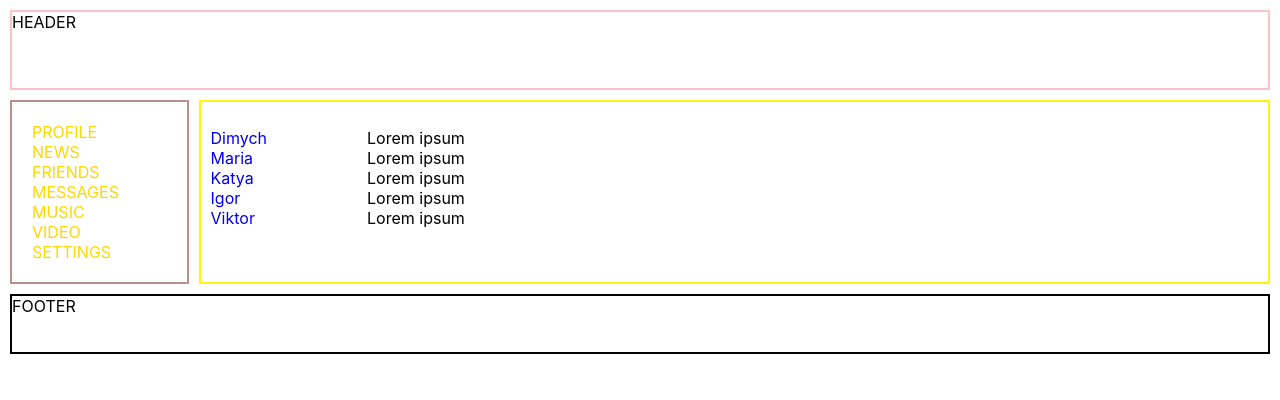
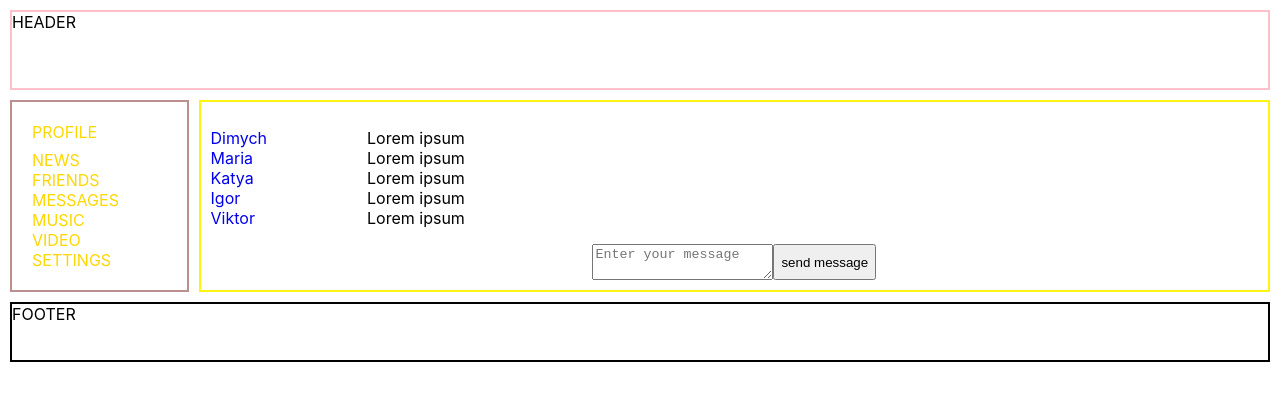
Before and after one commit to hrsk/samurai-way, a React (Create React App) app: page /messages in a window 1280 px wide. Shown: the top 400 px of the page. Built offline with nearby package versions, Linux system fonts and the light colour scheme.

Commit message:
send message, flux-cycle, props

```diff
--- a/src/App.tsx
+++ b/src/App.tsx
@@ -10,6 +10,9 @@ type PropsType = {
   addPost: () => void
   changePostText: (value: string) => void
   newPostText: string
+  sendMessage: () => void
+  changeMessageText: (value: string) => void
+  newMessageText: string
   // arrayNavbarItems: NavbarItemType[]
   // arrayDialogs: DialogType[]
   // arrayMessages: MessageType[]
@@ -25,7 +28,10 @@ export const App = (props: PropsType) => {
         messagesPage={props.state.messagesPage}
         changePostText={props.changePostText}
         addPost={props.addPost}
-        newPostText={props.newPostText} />
+        newPostText={props.newPostText}
+        changeMessageText={props.changeMessageText}
+        sendMessage={props.sendMessage}
+        newMessageText={props.newMessageText} />
       <Footer />
     </div>
   );
--- a/src/components/content/Content.tsx
+++ b/src/components/content/Content.tsx
@@ -10,6 +10,9 @@ type PropsType = {
     addPost: () => void
     changePostText: (value: string) => void
     newPostText: string
+    sendMessage: () => void
+    changeMessageText: (value: string) => void
+    newMessageText: string
 }
 
 export const Content = (props: PropsType) => {
@@ -21,7 +24,10 @@ export const Content = (props: PropsType) => {
                 newPostText={props.newPostText} />}
             />
             <Route exact path={'/messages'} component={() => <Dialogs dialogs={props.messagesPage.dialogs}
-                messages={props.messagesPage.messages} />} />
+                messages={props.messagesPage.messages}
+                changeMessageText={props.changeMessageText}
+                sendMessage={props.sendMessage}
+                newMessageText={props.newMessageText} />} />
         </div>
     );
 }
--- a/src/components/dialogs/Dialog.module.css
+++ b/src/components/dialogs/Dialog.module.css
@@ -7,3 +7,7 @@
     list-style: none;
     padding: 0;
 }
+.textarea {
+    display: flex;
+    justify-content: center;
+}
--- a/src/components/dialogs/Dialogs.tsx
+++ b/src/components/dialogs/Dialogs.tsx
@@ -2,10 +2,14 @@ import { DialogType, MessageType } from "../../store/store";
 import { Dialog } from "./dialog/Dialog";
 import { Message } from "./message/Message";
 import style from "./Dialog.module.css"
+import { ChangeEvent } from "react";
 
 type PropsType = {
     dialogs: DialogType[]
     messages: MessageType[]
+    sendMessage: () => void
+    changeMessageText: (value: string) => void
+    newMessageText: string
 }
 
 export const Dialogs = (props: PropsType) => {
@@ -13,7 +17,18 @@ export const Dialogs = (props: PropsType) => {
     const gialogs = props.dialogs.map(item => <Dialog key={item.id} userName={item.userName} />)
     const messages = props.messages.map(item => <Message key={item.id} message={item.message} />)
 
+
+    const onChangeHandler = (e: ChangeEvent<HTMLTextAreaElement>) => {
+        props.changeMessageText(e.currentTarget.value)
+
+    }
+    const sendMessageHandler = () => {
+        props.sendMessage()
+        props.changeMessageText('')
+    }
+
     return (
+        <>
             <div className={style.wrapper}>
                 <ul className={style.ul}>
                     {gialogs}
@@ -22,5 +37,10 @@ export const Dialogs = (props: PropsType) => {
                     {messages}
                 </ul>
             </div>
+            <div className={style.textarea}>
+                <textarea placeholder="Enter your message" value={props.newMessageText} onChange={onChangeHandler} />
+                <button onClick={sendMessageHandler}>send message</button>
+            </div>
+        </>
     );
 };
--- a/src/index.tsx
+++ b/src/index.tsx
@@ -10,7 +10,10 @@ export const rerenderEntireThree = () => {
       <App state={store.getState()}
         addPost={store.addPost.bind(store)}
         changePostText={store.changePostText.bind(store)}
-        newPostText={store._state.profilePage.newPostText} />
+        newPostText={store._state.profilePage.newPostText}
+        sendMessage={store.sendMessage.bind(store)}
+        changeMessageText={store.changeMessageText.bind(store)}
+        newMessageText={store._state.messagesPage.newMessageText} />
     </BrowserRouter>,
     document.getElementById('root')
   );
--- a/src/store/store.ts
+++ b/src/store/store.ts
@@ -12,6 +12,7 @@ export const store: AppStoreType = {
             ],
         },
         messagesPage: {
+            newMessageText: '',
             dialogs: [
                 { id: 1, userName: 'Dimych' },
                 { id: 2, userName: 'Maria' },
@@ -51,6 +52,18 @@ export const store: AppStoreType = {
         this._state.profilePage.posts.push(newPost)
         this._renderThree(this._state)
     },
+    changeMessageText(value: string) {
+        this._state.messagesPage.newMessageText = value
+        this._renderThree(this._state)
+    },
+    sendMessage() {
+        const newMessage: MessageType = {
+            id: Math.random(),
+            message: this._state.messagesPage.newMessageText,
+        }
+        this._state.messagesPage.messages.push(newMessage)
+        this._renderThree(this._state)
+    },
     _renderThree() {
 
     },
@@ -69,6 +82,8 @@ export type AppStoreType = {
     getState: () => AppStateType
     changePostText: (value: string) => void
     addPost: () => void
+    changeMessageText: (value: string) => void
+    sendMessage: () => void
 }
 export type AppStateType = {
     navbar: NavbarType
@@ -105,6 +120,7 @@ export type MessageType = {
 }
 
 export type MessagesPageType = {
+    newMessageText: string
     dialogs: DialogType[]
     messages: MessageType[]
 }
```
Lines whose indentation alone changed are shown as unchanged.
